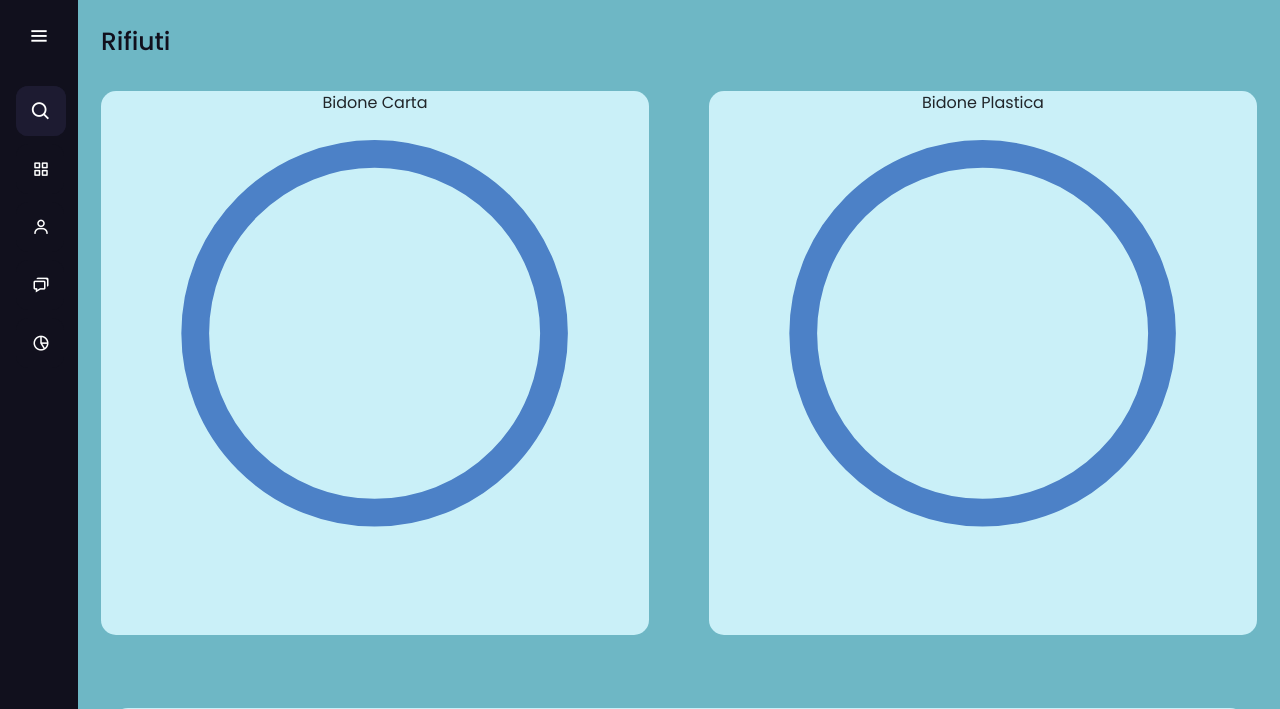
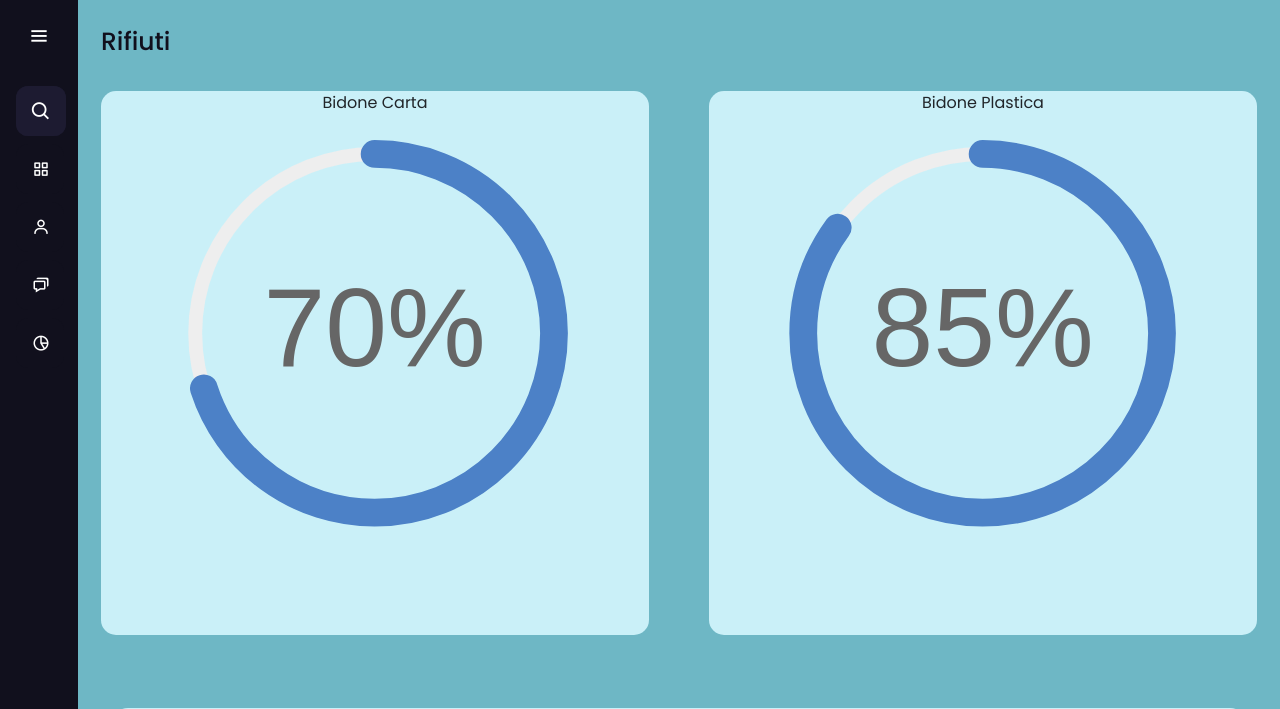
Before and after one commit to oberdfr/MonitoringSystem_WebServer, a Flask app: page /rifiuti.html in a window 1280 px wide. Shown: the top 709 px of the page. Run offline with Flask 3, Linux system fonts and the light colour scheme; the visitor is signed in with stand-in values (Sample User, id 1).

Commit message:
website: add dynamic circle bin meters

```diff
--- a/static/css/style.css
+++ b/static/css/style.css
@@ -371,6 +371,11 @@ td {
   margin: 10px auto;
 }
 
+.circle-bg {
+  stroke: #eee;
+  stroke-width: 1;
+}
+
 .circle {
   stroke: #4c81c7;
   fill: none;
@@ -379,6 +384,13 @@ td {
   animation: progress 1s ease-out forwards;
 }
 
+.percentage {
+  fill: #666;
+  font-family: sans-serif;
+  font-size: 0.5em;
+  text-anchor: middle;
+}
+
 @keyframes progress {
   0% {
     stroke-dasharray: 0 100;
--- a/static/js/rifiuti.js
+++ b/static/js/rifiuti.js
@@ -152,21 +152,22 @@ function logout() {
 
 // percentage meters
 document.addEventListener('DOMContentLoaded', function () {
-    function setProgress(percentage) {
-        const circle = document.querySelector('.circular-chart .circle');
-        const text = document.querySelector('.circular-chart .percentage');
-
-        const radius = circle.r.baseVal.value;
+    function fillCircle(type, percentage) {
+        const circle = document.getElementById(`circle${type.charAt(0).toUpperCase() + type.slice(1)}`);
+        const text = circle.nextElementSibling;
+        const radius = 12.9155;
         const circumference = 2 * Math.PI * radius;
-
         const offset = circumference - (percentage / 100) * circumference;
 
         circle.style.strokeDasharray = `${circumference} ${circumference}`;
-        circle.style.strokeDashoffset = offset;
-        text.textContent = `${percentage}%`;
+        circle.style.strokeDashoffset = `${circumference}`;
+
+        setTimeout(() => {
+            circle.style.strokeDashoffset = `${offset}`;
+            text.textContent = `${percentage}%`;
+        }, 10);
     }
 
-    // Example usage:
-    const percentage = 65; // Replace this with the value you get from JavaScript
-    setProgress(percentage);
+    fillCircle('carta', 70); // Change 70 to the desired percentage
+    fillCircle('plastica', 85); // Change 85 to the desired percentage
 });
--- a/templates/rifiuti.html
+++ b/templates/rifiuti.html
@@ -72,19 +72,27 @@
     <div class="row align-items-center text-center" style="height: 600px">
       <div class="result_air col">
         <div>Bidone Carta
-          <svg class="circular-chart" style="height: 500px; width: 100%;" viewBox="0 0 36 36">
-            <path class="circle" d="M18 2.0845
-                  a 12.9155 12.9155 0 0 1 0 25.831
-                  a 12.9155 12.9155 0 0 1 0 -25.831" fill="none" stroke="#444" ; stroke-width="1" ; />
+          <svg id="cartaChart" class="circular-chart" style="height: 500px; width: 100%;" viewBox="0 0 36 36">
+            <path class="circle-bg" d="M18 2.0845
+                            a 12.9155 12.9155 0 0 1 0 25.831
+                            a 12.9155 12.9155 0 0 1 0 -25.831" fill="none" stroke="#eee" stroke-width="1" />
+            <path id="circleCarta" class="circle" d="M18 2.0845
+                            a 12.9155 12.9155 0 0 1 0 25.831
+                            a 12.9155 12.9155 0 0 1 0 -25.831" fill="none" stroke="#444" stroke-width="1" />
+            <text x="18" y="17.35" class="percentage">0%</text>
           </svg>
         </div>
       </div>
       <div class="result_air col">
         <div>Bidone Plastica
-          <svg class="circular-chart" style="height: 500px; width: 100%;" viewBox="0 0 36 36">
-            <path class="circle" d="M18 2.0845
-                  a 12.9155 12.9155 0 0 1 0 25.831
-                  a 12.9155 12.9155 0 0 1 0 -25.831" fill="none" stroke="#444" ; stroke-width="1" ; />
+          <svg id="plasticaChart" class="circular-chart" style="height: 500px; width: 100%;" viewBox="0 0 36 36">
+            <path class="circle-bg" d="M18 2.0845
+                            a 12.9155 12.9155 0 0 1 0 25.831
+                            a 12.9155 12.9155 0 0 1 0 -25.831" fill="none" stroke="#eee" stroke-width="1" />
+            <path id="circlePlastica" class="circle" d="M18 2.0845
+                            a 12.9155 12.9155 0 0 1 0 25.831
+                            a 12.9155 12.9155 0 0 1 0 -25.831" fill="none" stroke="#444" stroke-width="1" />
+            <text x="18" y="17.35" class="percentage">0%</text>
           </svg>
         </div>
       </div>
```
